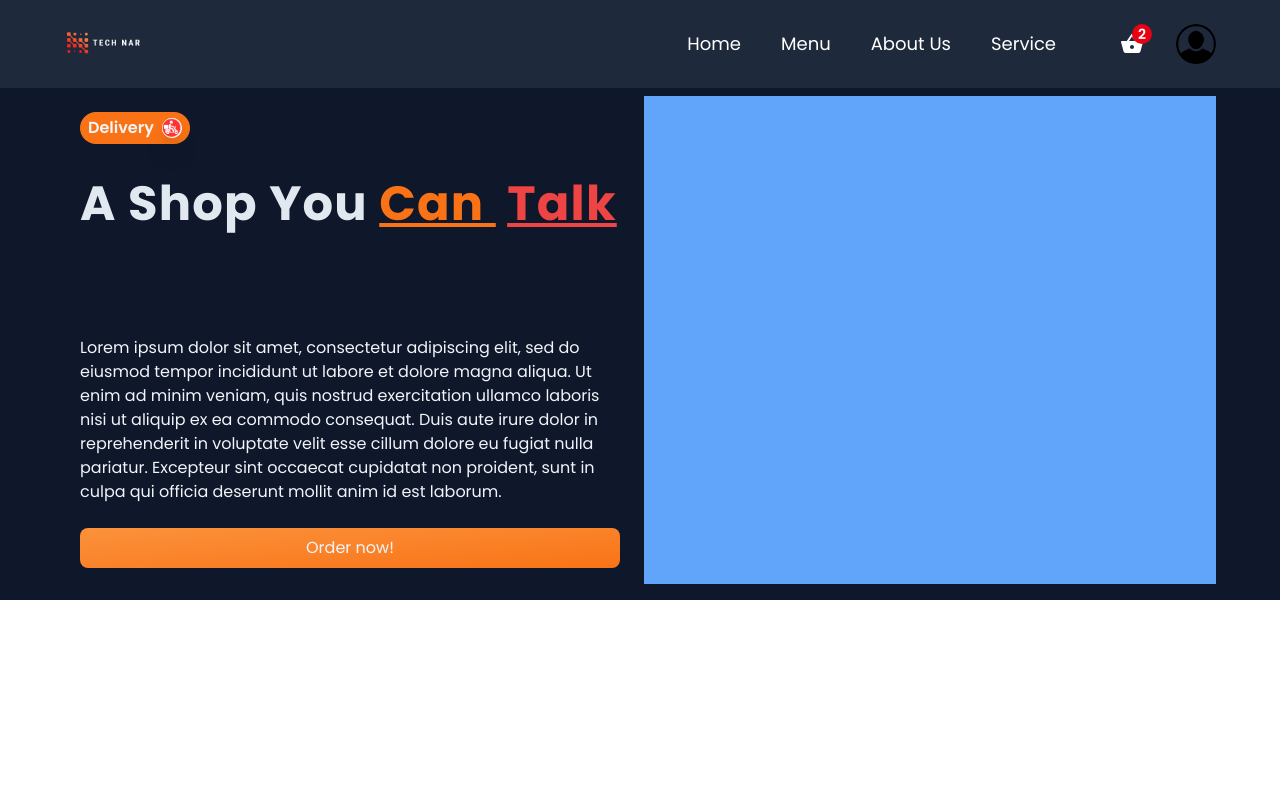
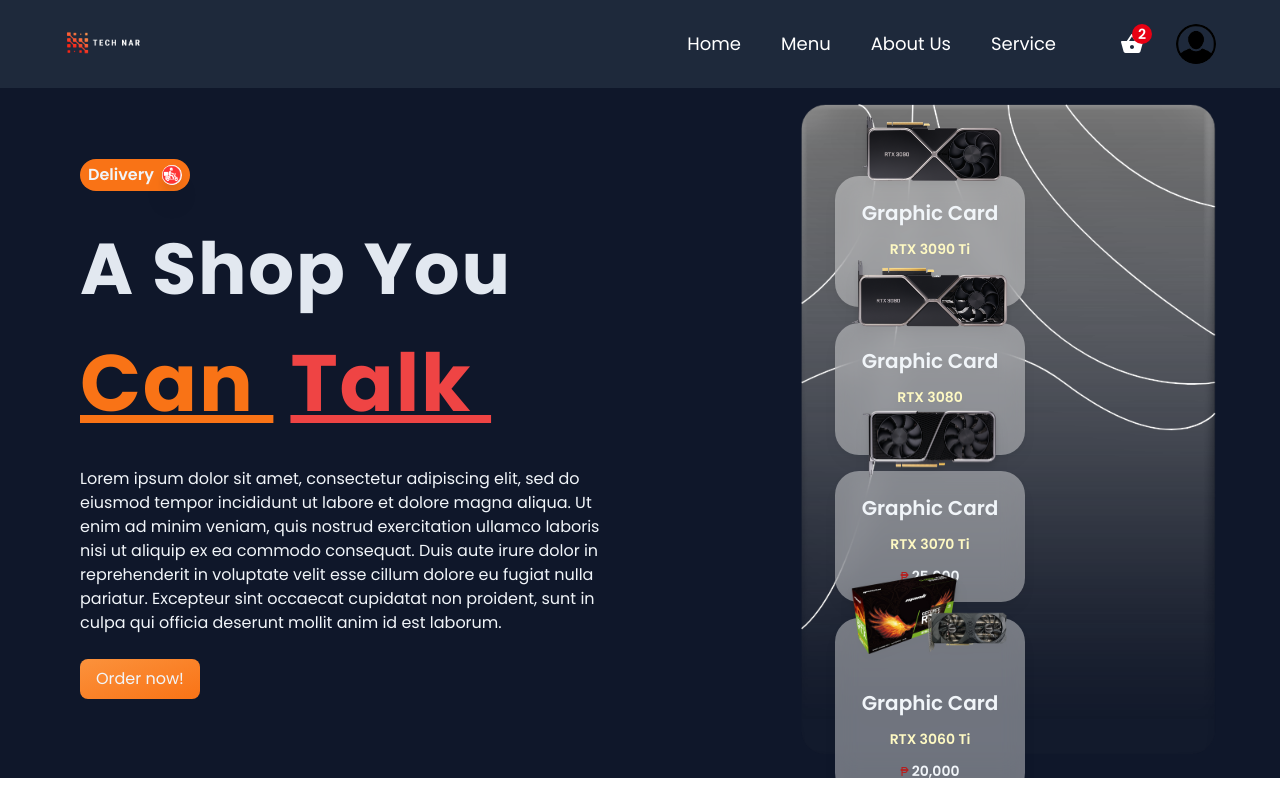
Before and after one commit to Benjcrpy/E-commerce-TechNar, a React (Create React App) app: page / in a window 1280 px wide. Built offline with nearby package versions, Linux system fonts and the light colour scheme.

Commit message:
saving to Github

```diff
--- a/src/components/CreateContainer.jsx
+++ b/src/components/CreateContainer.jsx
@@ -1,8 +1,41 @@
-import React from 'react'
+import React, { useState } from 'react'
+import { motion } from "framer-motion";
+
+
 
 const CreateContainer = () => {
+
+  const [title, setTitle] = useState("");
+  const [calories, setCalories] = useState("");
+  const [price, setPrice] = useState("");
+  const [category, setCategory] = useState(null);
+  const [imageAsset, setImageAsset] = useState(null);
+  const [fields, setFields] = useState(true);
+  const [alertStatus, setAlertStatus] = useState("danger");
+  const [msg, setMsg] = useState(null);
+  const [isLoading, setIsLoading] = useState(false);
+
+
+
   return (
-    <div>CreateContainer</div>
+    <div className="w-full min-h-screen flex items-center justify-center">
+      <div className="w-[90%] md:w-[50%] border border-gray-300 rounded-lg p-4 flex flex-col items-center justify-center gap-4">
+      {fields && (
+          <motion.p
+            initial={{ opacity: 0 }}
+            animate={{ opacity: 1 }}
+            exit={{ opacity: 0 }}
+            className={`w-full p-2 rounded-lg text-center text-lg font-semibold ${
+              alertStatus === "danger"
+                ? "bg-red-400 text-red-800"
+                : "bg-emerald-400 text-emerald-800"
+            }`}
+           >
+            Something Wrong!
+          </motion.p>
+        )}
+      </div>
+    </div>
   )
 }
 
--- a/src/components/Header.jsx
+++ b/src/components/Header.jsx
@@ -61,16 +61,24 @@ const Header = () => {
             exit={{ opacity: 0, x: 200 }}
             className="flex items-center gap-10"
           >
-           <li className="text-lg text-white hover:text-orange-600 duration-100 transition-all ease-in-out cursor-pointer">
+           <li className="text-lg text-white hover:text-orange-600 duration-100 transition-all ease-in-out cursor-pointer"
+
+            >
               Home
             </li>
-            <li className="text-lg text-white hover:text-orange-600 duration-100 transition-all ease-in-out cursor-pointer">
+            <li className="text-lg text-white hover:text-orange-600 duration-100 transition-all ease-in-out cursor-pointer"
+
+            >
               Menu
             </li>
-            <li className="text-lg text-white hover:text-orange-600 duration-100 transition-all ease-in-out cursor-pointer">
+            <li className="text-lg text-white hover:text-orange-600 duration-100 transition-all ease-in-out cursor-pointer"
+
+            >
               About Us
             </li>
-            <li className="text-lg text-white hover:text-orange-600 duration-100 transition-all ease-in-out cursor-pointer">
+            <li className="text-lg text-white hover:text-orange-600 duration-100 transition-all ease-in-out cursor-pointer"
+
+            >
               Service
             </li>
             </motion.ul>
@@ -94,9 +102,10 @@ const Header = () => {
               isMenu && (
                 <div className="w-40 bg-gray-100 shadow-xl rounded-lg flex flex-col absolute top-13 right-0">
             {user && user.email === "anthonyagapay709@gmail.com" && (
-              <Link to={"createItem"}>
-                <p className="px-4 py-2 flex items-center gap-3 cursor-pointer hover:bg-slate-100
-                transition-all duration-100 ease-in-out text-textColor text-base">
+              <Link to={"/createItem"}>
+                <p className="px-4 py-2 flex items-center gap-3 cursor-pointer hover:bg-slate-100 transition-all duration-100 ease-in-out text-textColor text-base"
+                onClick={() => setIsMenu(false)}
+                >
                 New Item <MdAdd />
                 </p>
               </Link>
--- /dev/null
+++ b/src/components/HomeContainer.jsx
@@ -0,0 +1,67 @@
+import React from 'react'
+import Delivery from '../images/del.png'
+import Bg from '../images/heroBg.png'
+import { heroData } from '../utils/data'
+
+
+const HomeContainer = () => {
+  return (
+    <section className="grid grid-cols-1 md:grid-cols-2 gap-2 w-full" id="home">
+    <div className="p-4 flex-1 flex flex-col items-start justify-center text-slate-100 gap-6">
+      <div className="flex items-center gap-2 justify-center bg-orange-500 p-2 py-1 rounded-full">
+
+        <p className="text-base text-slate-100 font-semibold">
+          Delivery
+           </p>
+        <div className="w-5 h-5 bg-white rounded-full overflow-hidden drop-shadow-xl">
+          <img
+            src={Delivery}
+            className="w-full h-full object-contain"
+            alt="del"
+          />
+          </div>
+        </div>
+
+      <p className="text-[3.0rem] lg:text-[4.5rem] font-bold tracking-wide text-slate-200">
+         A Shop You <span className="underline after:inline-block text-orange-500 text-[3rem] lg:text-[5rem]"> Can </span> <span className="underline after:inline-block text-red-500  text-[3rem] lg:text-[5rem]"> Talk </span>
+      </p>
+
+      <p className="text-base text-slate-100 text-center md:text-left">
+    Lorem ipsum dolor sit amet, consectetur adipiscing elit, sed do eiusmod tempor incididunt
+    ut labore et dolore magna aliqua. Ut enim ad minim veniam, quis nostrud exercitation ullamco
+    laboris nisi ut aliquip ex ea commodo consequat. Duis aute irure dolor in reprehenderit
+    in voluptate velit esse cillum dolore eu fugiat nulla pariatur. Excepteur sint occaecat
+    cupidatat non proident, sunt in culpa qui officia deserunt mollit anim id est laborum.
+    </p>
+
+
+      <button type="button" className="bg-gradient-to-br from-orange-400 to-orange-500 w-full md:w-auto px-4 py-2  rounded-lg hover:shadow-lg transition-all ease-in-out duration-100"> Order now!</button>
+
+
+      </div>
+     <div className="py-2 flex-1 flex items-center relative">
+          <img src={Bg} className="ml-auto h-420 w-full lg:w-auto lg:h-650" alt="hero-bg"/>
+
+          <div className="w-full h-full absolute top-0 left-0 flex items-center justify-center lg:px-40  py-20 gap-4 flex-wrap">
+
+          {heroData && heroData.map(n => (
+               <div key={n.id} className="lg:w-190  p-4 bg-cardOverlay backdrop-blur-md rounded-3xl flex flex-col items-center justify-center drop-shadow-lg">
+
+               <img src={n.imageSrc} className="w-20 lg:w-40 -mt-10 lg:-mt-20 " alt="GeForce RTX 3090 Ti" />
+
+               <p className="text-base lg:text-xl font-semibold text-slate-100 mt-2 lg:mt-4"> {n.name} </p>
+
+               <p className="text-[12px] lg:text-sm text-yellow-100 font-semibold my-1 lg:my-3"> {n.decp} </p>
+
+               <p className="text-xs text-red-700"> ₱ <span className="text-sm font-semibold text-slate-100"> {n.price} </span> </p>
+             </div>
+           ))}
+
+
+        </div>
+    </div>
+  </section>
+  )
+}
+
+export default HomeContainer
--- a/src/components/MainContainer.jsx
+++ b/src/components/MainContainer.jsx
@@ -1,42 +1,9 @@
 import React from 'react'
-import delivery from '../images/del.png'
+import HomeContainer from './HomeContainer'
 const MainContainer = () => {
   return (
-    <div className="grid grid-cols-1 md:grid-cols-2 gap-2">
-      <div className="p-4 flex-1 flex flex-col items-start justify-center text-slate-100 gap-6">
-        <div className="flex items-center gap-2 justify-center bg-orange-500 p-2 py-1 rounded-full">
-
-          <p className="text-base text-slate-100 font-semibold">
-            Delivery
-             </p>
-          <div className="w-5 h-5 bg-white rounded-full overflow-hidden drop-shadow-xl">
-            <img
-              src={delivery}
-              className="w-full h-full object-contain"
-              alt="del"
-            />
-            </div>
-          </div>
-
-        <p className="text-[3.0rem] font-bold tracking-wide text-slate-200">
-           A Shop You <span className="underline after:inline-block text-orange-500 text-[3rem]"> Can </span> <span className="underline after:inline-block text-red-500  text-[3rem]"> Talk </span>
-        </p>
-
-        <p className="text-base text-slate-100 text-center md:text-left">
-      Lorem ipsum dolor sit amet, consectetur adipiscing elit, sed do eiusmod tempor incididunt
-      ut labore et dolore magna aliqua. Ut enim ad minim veniam, quis nostrud exercitation ullamco
-      laboris nisi ut aliquip ex ea commodo consequat. Duis aute irure dolor in reprehenderit
-      in voluptate velit esse cillum dolore eu fugiat nulla pariatur. Excepteur sint occaecat
-      cupidatat non proident, sunt in culpa qui officia deserunt mollit anim id est laborum.
-      </p>
-
-
-        <button type="button" className="bg-gradient-to-br from-orange-400 to-orange-500 w-full px-4 py-2 rounded-lg hover:shadow-lg transition-all ease-in-out duration-100"> Order now!</button>
-
-
-        </div>
-      <div className="py-2 bg-blue-400 flex-1">
-      </div>
+    <div className="w-full h-auto flex flex-col items-center justify-center">
+      <HomeContainer />
     </div>
   )
 }
--- a/src/components/index.js
+++ b/src/components/index.js
@@ -1,3 +1,4 @@
 export {default as Header} from './Header';
 export {default as MainContainer} from './MainContainer';
-export {default as CreateContainer} from './CreateContainer'
+export {default as CreateContainer} from './CreateContainer';
+export {default as HomeContainer} from './HomeContainer'
--- /dev/null
+++ b/src/utils/data.js
@@ -0,0 +1,34 @@
+import GF1 from '../images/GeForce RTX 3090 Ti.png'
+import GF2 from '../images/GeForce RTX 3080.png'
+import GF3 from '../images/GeForce RTX 3070 Ti.png'
+import GF4 from '../images/GeForce RTX 3060 Ti.png'
+
+export const heroData = [
+    {    id: 1,
+         name: 'Graphic Card',
+         decp: 'RTX 3090 Ti',
+         price: '35,000',
+         imageSrc: GF1
+    },
+
+    {    id: 2,
+         name: 'Graphic Card',
+         decp: 'RTX 3080',
+         price: '30,000',
+         imageSrc: GF2
+    },
+
+    {    id: 3,
+         name: 'Graphic Card',
+         decp: 'RTX 3070 Ti',
+         price: '25,000',
+         imageSrc: GF3
+    },
+
+    {    id: 4,
+         name: 'Graphic Card',
+         decp: 'RTX 3060 Ti',
+         price: '20,000',
+         imageSrc: GF4
+    }
+]
```
Also changed, not shown: src/images/heroBg.png (added).
